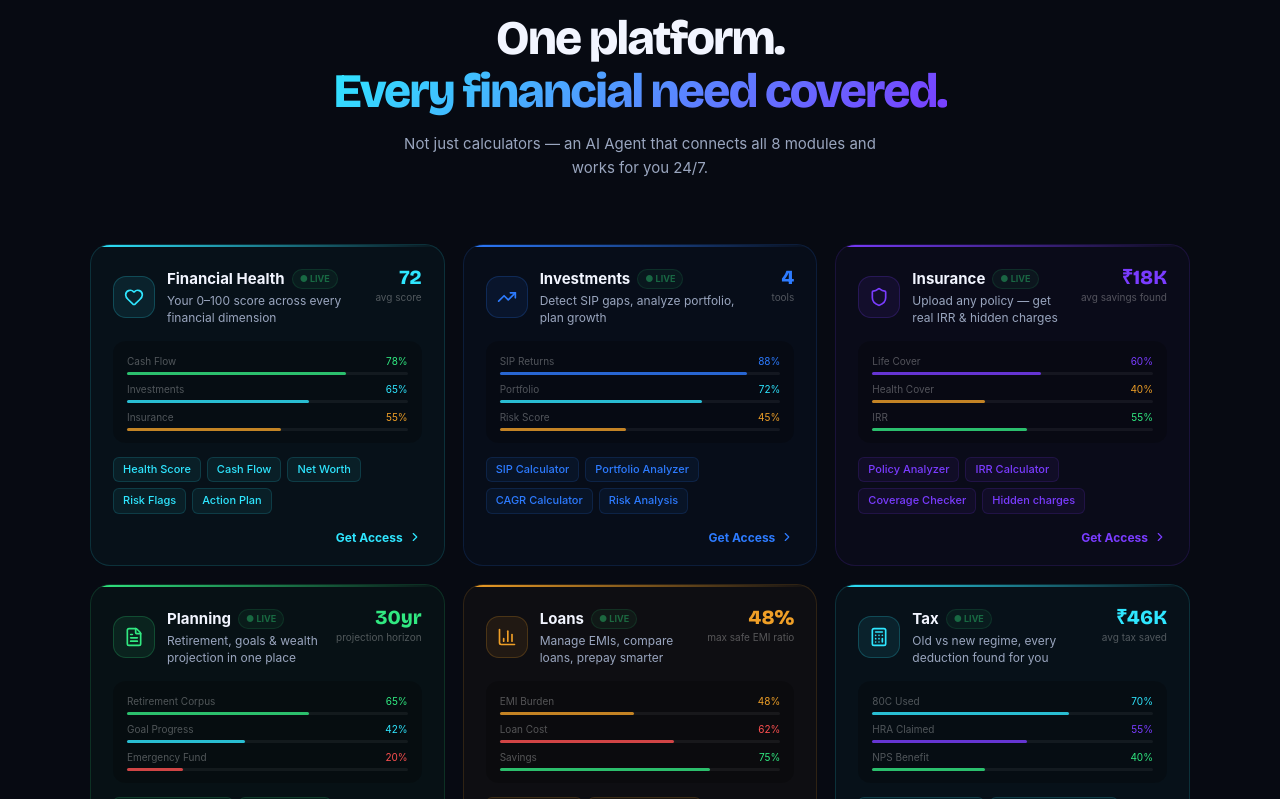
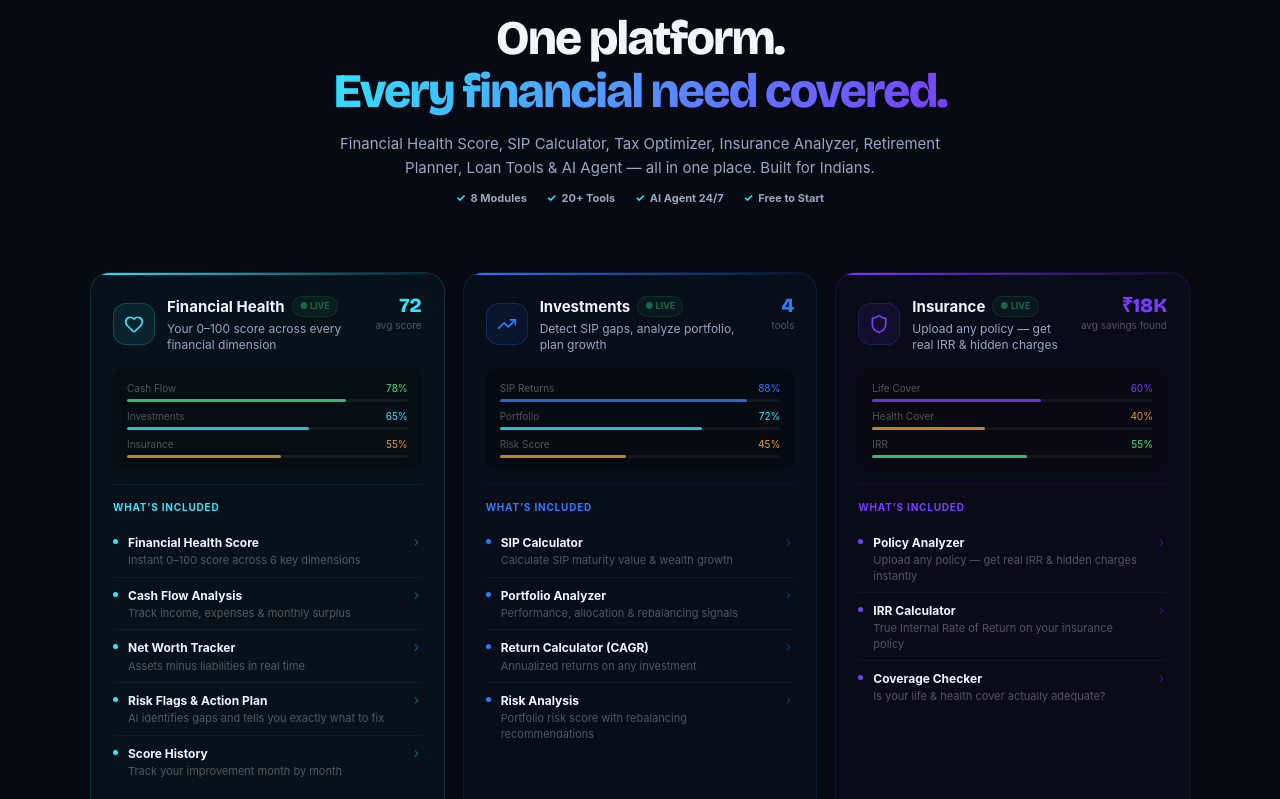
Before and after one commit to Jerry19967/finhealth-landing, a Next.js app: page / in a window 1280 px wide. Shown: the part 2761-3560 px from the top of the page. Built offline with nearby package versions, Linux system fonts and the light colour scheme.

Commit message:
Tools Hub: list all 18 tools with descriptions

```diff
--- a/app/page.tsx
+++ b/app/page.tsx
@@ -559,9 +559,16 @@ export default function Home() {
               One platform.<br />
               <span style={{ background: T.gradPrimary, WebkitBackgroundClip: 'text', WebkitTextFillColor: 'transparent' }}>Every financial need covered.</span>
             </h2>
-            <p style={{ color: T.textSecondary, fontSize: 15, maxWidth: 500, margin: '0 auto' }}>
-              Not just calculators — an AI Agent that connects all 8 modules and works for you 24/7.
+            <p style={{ color: T.textSecondary, fontSize: 15, maxWidth: 620, margin: '0 auto 10px' }}>
+              Financial Health Score, SIP Calculator, Tax Optimizer, Insurance Analyzer, Retirement Planner, Loan Tools & AI Agent — all in one place. Built for Indians.
             </p>
+            <div style={{ display: 'flex', justifyContent: 'center', gap: 20, flexWrap: 'wrap', marginTop: 10 }}>
+              {['8 Modules', '20+ Tools', 'AI Agent 24/7', 'Free to Start'].map(badge => (
+                <span key={badge} style={{ fontSize: 11, fontWeight: 700, color: T.textSecondary, display: 'flex', alignItems: 'center', gap: 5 }}>
+                  <span style={{ color: T.cyan }}>✓</span> {badge}
+                </span>
+              ))}
+            </div>
           </motion.div>
         </Reveal>
 
@@ -574,65 +581,117 @@ export default function Home() {
               icon: Heart, color: T.cyan, label: 'Financial Health',
               href: 'https://financialai-frontend-lime.vercel.app/signup',
               tagline: 'Your 0–100 score across every financial dimension',
-              tools: ['Health Score', 'Cash Flow', 'Net Worth', 'Risk Flags', 'Action Plan'],
               stat: '72', statLabel: 'avg score', statColor: T.cyan,
               preview: [['Cash Flow', 78, T.green], ['Investments', 65, T.cyan], ['Insurance', 55, T.amber]],
+              features: [
+                { label: 'Financial Health Score', desc: 'Instant 0–100 score across 6 key dimensions', href: 'https://financialai-frontend-lime.vercel.app/signup' },
+                { label: 'Cash Flow Analysis', desc: 'Track income, expenses & monthly surplus', href: 'https://financialai-frontend-lime.vercel.app/signup' },
+                { label: 'Net Worth Tracker', desc: 'Assets minus liabilities in real time', href: 'https://financialai-frontend-lime.vercel.app/signup' },
+                { label: 'Risk Flags & Action Plan', desc: 'AI identifies gaps and tells you exactly what to fix', href: 'https://financialai-frontend-lime.vercel.app/signup' },
+                { label: 'Score History', desc: 'Track your improvement month by month', href: 'https://financialai-frontend-lime.vercel.app/signup' },
+              ],
             },
             {
               icon: TrendingUp, color: '#2D7BFF', label: 'Investments',
               href: 'https://financialai-frontend-lime.vercel.app/signup',
               tagline: 'Detect SIP gaps, analyze portfolio, plan growth',
-              tools: ['SIP Calculator', 'Portfolio Analyzer', 'CAGR Calculator', 'Risk Analysis'],
               stat: '4', statLabel: 'tools', statColor: '#2D7BFF',
               preview: [['SIP Returns', 88, '#2D7BFF'], ['Portfolio', 72, T.cyan], ['Risk Score', 45, T.amber]],
+              features: [
+                { label: 'SIP Calculator', desc: 'Calculate SIP maturity value & wealth growth', href: 'https://financialai-frontend-lime.vercel.app/signup' },
+                { label: 'Portfolio Analyzer', desc: 'Performance, allocation & rebalancing signals', href: 'https://financialai-frontend-lime.vercel.app/signup' },
+                { label: 'Return Calculator (CAGR)', desc: 'Annualized returns on any investment', href: 'https://financialai-frontend-lime.vercel.app/signup' },
+                { label: 'Risk Analysis', desc: 'Portfolio risk score with rebalancing recommendations', href: 'https://financialai-frontend-lime.vercel.app/signup' },
+              ],
             },
             {
               icon: Shield, color: T.purple, label: 'Insurance',
               href: 'https://financialai-frontend-lime.vercel.app/signup',
               tagline: 'Upload any policy — get real IRR & hidden charges',
-              tools: ['Policy Analyzer', 'IRR Calculator', 'Coverage Checker', 'Hidden charges'],
               stat: '₹18K', statLabel: 'avg savings found', statColor: T.purple,
               preview: [['Life Cover', 60, T.purple], ['Health Cover', 40, T.amber], ['IRR', 55, T.green]],
+              features: [
+                { label: 'Policy Analyzer', desc: 'Upload any policy — get real IRR & hidden charges instantly', href: 'https://financialai-frontend-lime.vercel.app/signup' },
+                { label: 'IRR Calculator', desc: 'True Internal Rate of Return on your insurance policy', href: 'https://financialai-frontend-lime.vercel.app/signup' },
+                { label: 'Coverage Checker', desc: 'Is your life & health cover actually adequate?', href: 'https://financialai-frontend-lime.vercel.app/signup' },
+              ],
             },
             {
-              icon: FileText, color: T.green, label: 'Planning',
+              icon: FileText, color: T.green, label: 'Financial Planning',
               href: 'https://financialai-frontend-lime.vercel.app/signup',
               tagline: 'Retirement, goals & wealth projection in one place',
-              tools: ['Retirement Planner', 'Goal Planning', 'Wealth Projection', 'Emergency Fund'],
               stat: '30yr', statLabel: 'projection horizon', statColor: T.green,
               preview: [['Retirement Corpus', 65, T.green], ['Goal Progress', 42, T.cyan], ['Emergency Fund', 20, T.red]],
+              features: [
+                { label: 'Retirement Planner', desc: 'Corpus needed & monthly savings required to retire comfortably', href: 'https://financialai-frontend-lime.vercel.app/signup' },
+                { label: 'Goal Planning', desc: 'Set financial goals and track progress with projections', href: 'https://financialai-frontend-lime.vercel.app/signup' },
+                { label: 'Wealth Projection', desc: 'Project your net worth growth over 10–30 years', href: 'https://financialai-frontend-lime.vercel.app/signup' },
+                { label: 'Emergency Fund Planner', desc: 'Build a 6-month safety net with a step-by-step plan', href: 'https://financialai-frontend-lime.vercel.app/signup' },
+              ],
             },
             {
               icon: BarChart3, color: T.amber, label: 'Loans',
               href: 'https://financialai-frontend-lime.vercel.app/signup',
               tagline: 'Manage EMIs, compare loans, prepay smarter',
-              tools: ['EMI Calculator', 'Loan Comparison', 'Prepayment Strategy', 'Burden analysis'],
-              stat: '48%', statLabel: 'max safe EMI ratio', statColor: T.amber,
+              stat: '3', statLabel: 'loan tools', statColor: T.amber,
               preview: [['EMI Burden', 48, T.amber], ['Loan Cost', 62, T.red], ['Savings', 75, T.green]],
+              features: [
+                { label: 'EMI Calculator', desc: 'Monthly EMI for home, car, or personal loans', href: 'https://financialai-frontend-lime.vercel.app/signup' },
+                { label: 'Loan Comparison', desc: 'Compare multiple loan offers side by side on real total cost', href: 'https://financialai-frontend-lime.vercel.app/signup' },
+                { label: 'Prepayment Strategy', desc: 'Optimal prepayment plan to save maximum interest over time', href: 'https://financialai-frontend-lime.vercel.app/signup' },
+              ],
             },
             {
-              icon: Calculator, color: T.cyan, label: 'Tax',
+              icon: Calculator, color: T.cyan, label: 'Tax Optimisation',
               href: 'https://financialai-frontend-lime.vercel.app/signup',
               tagline: 'Old vs new regime, every deduction found for you',
-              tools: ['Regime Comparison', 'Deduction Optimizer', '80C / 80D / HRA / NPS'],
               stat: '₹46K', statLabel: 'avg tax saved', statColor: T.cyan,
               preview: [['80C Used', 70, T.cyan], ['HRA Claimed', 55, T.purple], ['NPS Benefit', 40, T.green]],
+              features: [
+                { label: 'Tax Calculator', desc: 'Compare old vs new income tax regime for your income', href: 'https://financialai-frontend-lime.vercel.app/signup' },
+                { label: 'Deduction Optimizer', desc: 'Find all deductions — 80C, 80D, HRA, NPS & more', href: 'https://financialai-frontend-lime.vercel.app/signup' },
+                { label: 'Regime Recommender', desc: 'AI tells you exactly which regime saves you more money', href: 'https://financialai-frontend-lime.vercel.app/signup' },
+              ],
             },
             {
               icon: Bot, color: T.purple, label: 'AI Agent',
               href: 'https://financialai-frontend-lime.vercel.app/signup',
               tagline: 'Ask anything — it already knows your numbers',
-              tools: ['Financial Assistant', 'Document Explainer', 'Proactive Alerts', 'Personalised advice'],
               stat: '24/7', statLabel: 'always monitoring', statColor: T.purple,
               preview: [['Accuracy', 94, T.purple], ['Response', 98, T.cyan], ['Personalised', 100, T.green]],
+              features: [
+                { label: 'Financial Assistant Chat', desc: 'Ask any finance question — AI answers using your data', href: 'https://financialai-frontend-lime.vercel.app/signup' },
+                { label: 'Document Explainer', desc: 'Upload any financial document — get a plain-English summary', href: 'https://financialai-frontend-lime.vercel.app/signup' },
+                { label: 'Proactive Alerts', desc: 'Agent monitors SIPs, goals & debts and alerts you automatically', href: 'https://financialai-frontend-lime.vercel.app/signup' },
+                { label: 'Autonomous Agent Mode', desc: 'Continuous 24/7 monitoring — surfaces insights before you ask', href: 'https://financialai-frontend-lime.vercel.app/signup' },
+              ],
             },
             {
               icon: Zap, color: T.green, label: 'Tools Hub',
               href: 'https://financialai-frontend-lime.vercel.app/signup',
               tagline: '20+ tools — all personalised to your profile',
-              tools: ['Action items for you', 'All calculators', 'Profile-aware results'],
               stat: '20+', statLabel: 'tools available', statColor: T.green,
               preview: [['Tools Used', 12, T.green], ['Insights', 8, T.cyan], ['Alerts', 3, T.amber]],
+              features: [
+                { label: 'Personalised Action Items', desc: 'Your top 3 priorities based on your actual numbers', href: 'https://financialai-frontend-lime.vercel.app/signup' },
+                { label: 'SIP Calculator', desc: 'Calculate your SIP maturity value and wealth growth', href: 'https://financialai-frontend-lime.vercel.app/signup' },
+                { label: 'Portfolio Analyzer', desc: 'Analyze your portfolio performance and allocation', href: 'https://financialai-frontend-lime.vercel.app/signup' },
+                { label: 'Return Calculator (CAGR)', desc: 'Calculate CAGR and annualized returns on investments', href: 'https://financialai-frontend-lime.vercel.app/signup' },
+                { label: 'Risk Analysis', desc: 'Assess your portfolio risk and get rebalancing signals', href: 'https://financialai-frontend-lime.vercel.app/signup' },
+                { label: 'Policy Analyzer', desc: 'Upload any policy and get real IRR and hidden charges', href: 'https://financialai-frontend-lime.vercel.app/signup' },
+                { label: 'IRR Calculator', desc: 'Calculate the true Internal Rate of Return on your policy', href: 'https://financialai-frontend-lime.vercel.app/signup' },
+                { label: 'Coverage Checker', desc: 'Check if your life and health coverage is adequate', href: 'https://financialai-frontend-lime.vercel.app/signup' },
+                { label: 'Retirement Planner', desc: 'Plan your retirement corpus and monthly savings needed', href: 'https://financialai-frontend-lime.vercel.app/signup' },
+                { label: 'Goal Planning', desc: 'Set financial goals and track progress with projections', href: 'https://financialai-frontend-lime.vercel.app/signup' },
+                { label: 'Wealth Projection', desc: 'Project your net worth growth over the next 10–30 years', href: 'https://financialai-frontend-lime.vercel.app/signup' },
+                { label: 'EMI Calculator', desc: 'Calculate your monthly EMI for home, car, or personal loans', href: 'https://financialai-frontend-lime.vercel.app/signup' },
+                { label: 'Loan Comparison', desc: 'Compare multiple loan offers side by side on real cost', href: 'https://financialai-frontend-lime.vercel.app/signup' },
+                { label: 'Prepayment Strategy', desc: 'Find the optimal prepayment plan to save on interest', href: 'https://financialai-frontend-lime.vercel.app/signup' },
+                { label: 'Tax Calculator', desc: 'Compare old vs new income tax regime for your income', href: 'https://financialai-frontend-lime.vercel.app/signup' },
+                { label: 'Deduction Optimizer', desc: 'Find all deductions under 80C, 80D, HRA, and more', href: 'https://financialai-frontend-lime.vercel.app/signup' },
+                { label: 'Financial Assistant', desc: 'Chat with AI for instant answers to financial questions', href: 'https://financialai-frontend-lime.vercel.app/signup' },
+                { label: 'Report Explainer', desc: 'Upload any financial document and get a plain-English summary', href: 'https://financialai-frontend-lime.vercel.app/signup' },
+              ],
             },
           ].map(m => (
             <motion.div key={m.label} variants={fadeUp}>
@@ -679,11 +738,22 @@ export default function Home() {
                     ))}
                   </div>
 
-                  {/* Tool tags */}
-                  <div style={{ display: 'flex', flexWrap: 'wrap', gap: 6 }}>
-                    {m.tools.map(t => (
-                      <span key={t} style={{ fontSize: 11, color: m.color, background: `${m.color}10`, border: `1px solid ${m.color}25`, borderRadius: 6, padding: '3px 9px', fontWeight: 500 }}>{t}</span>
-                    ))}
+                  {/* Feature list with links */}
+                  <div style={{ borderTop: `1px solid ${m.color}15`, paddingTop: 14 }}>
+                    <div style={{ fontSize: 10, fontWeight: 700, color: m.color, textTransform: 'uppercase', letterSpacing: '0.08em', marginBottom: 10 }}>What’s included</div>
+                    <div style={{ display: 'flex', flexDirection: 'column', gap: 0 }}>
+                      {m.features.map((f, i) => (
+                        <a key={i} href={f.href} target="_blank" rel="noopener noreferrer"
+                          style={{ textDecoration: 'none', display: 'flex', alignItems: 'flex-start', gap: 10, padding: '8px 0', borderBottom: i < m.features.length - 1 ? `1px solid rgba(255,255,255,0.04)` : 'none' }}>
+                          <div style={{ width: 5, height: 5, borderRadius: '50%', background: m.color, flexShrink: 0, marginTop: 6 }} />
+                          <div style={{ flex: 1 }}>
+                            <div style={{ fontSize: 12, fontWeight: 700, color: T.textPrimary, marginBottom: 1 }}>{f.label}</div>
+                            <div style={{ fontSize: 11, color: T.textMuted, lineHeight: 1.4 }}>{f.desc}</div>
+                          </div>
+                          <ChevronRight size={11} color={m.color} style={{ flexShrink: 0, marginTop: 4, opacity: 0.6 }} />
+                        </a>
+                      ))}
+                    </div>
                   </div>
 
                   {/* CTA row */}
```
